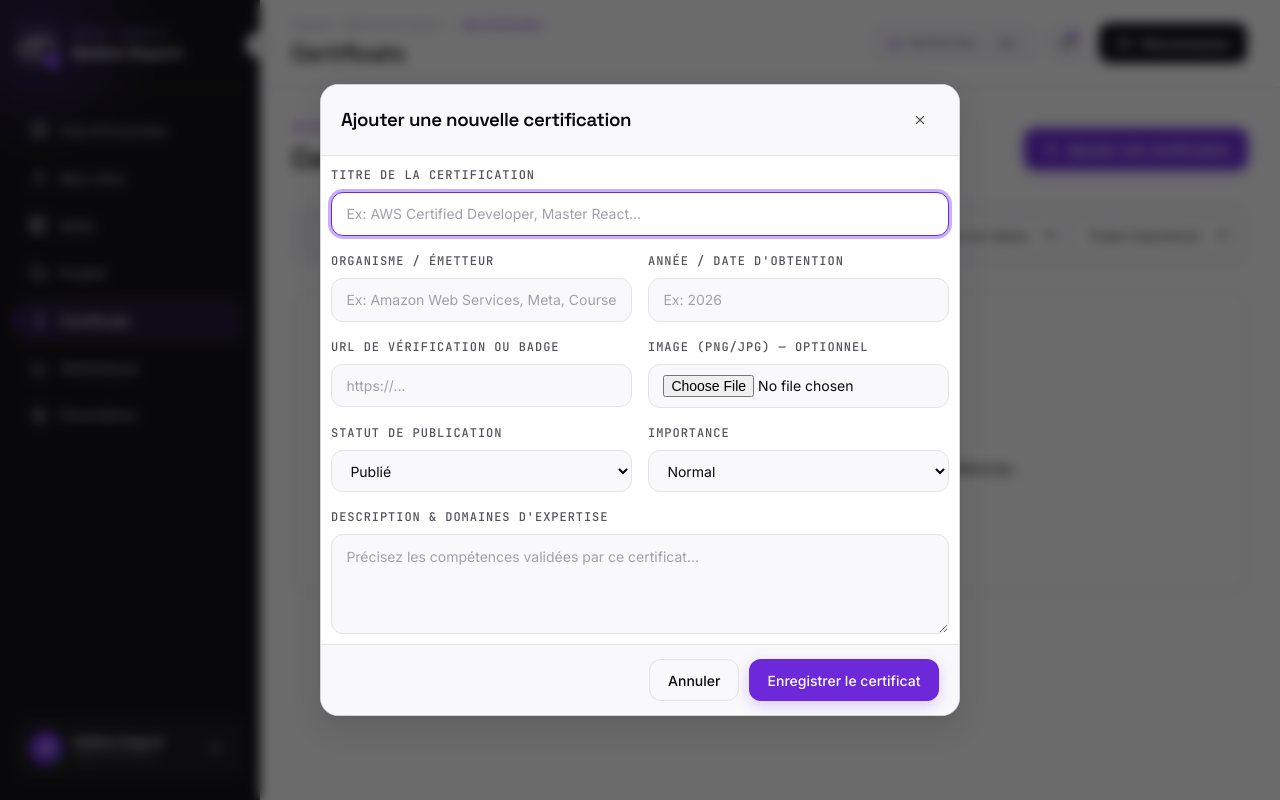
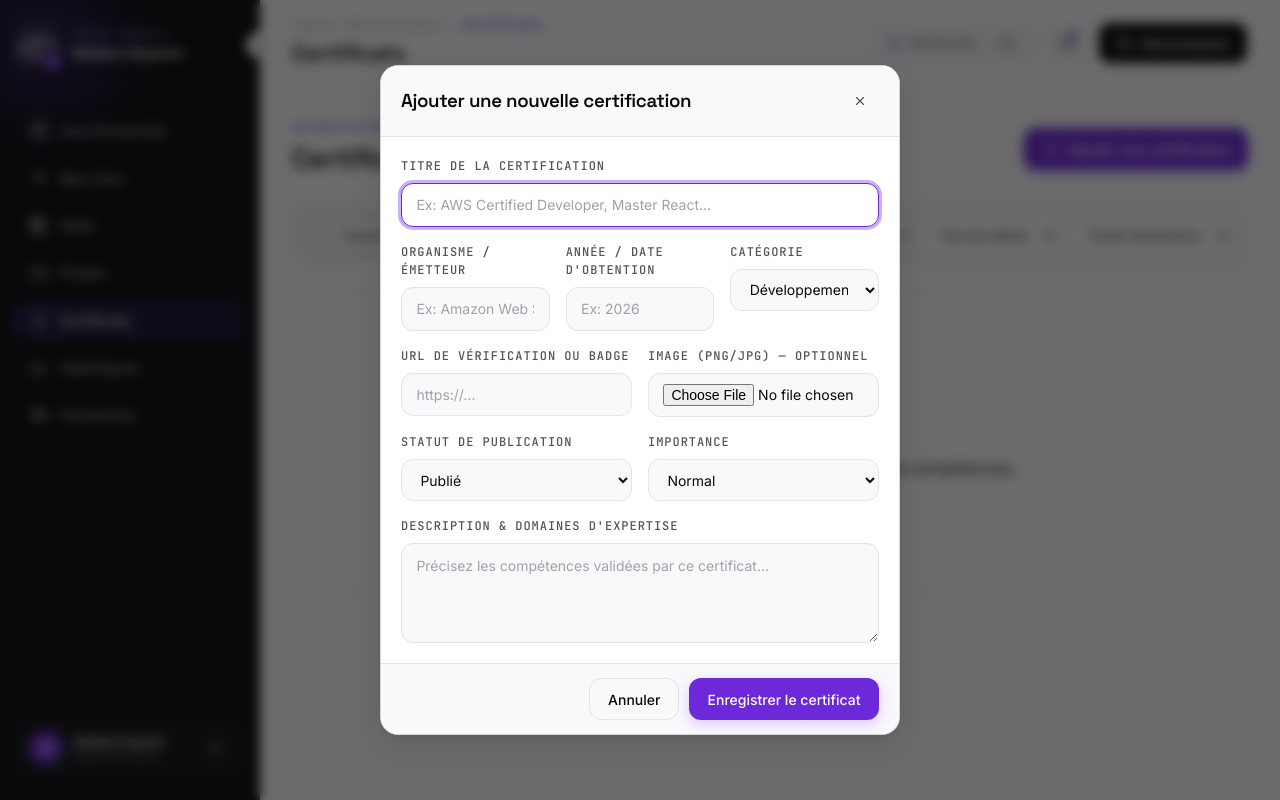
Before and after one commit to gedeon2306/portfolio, a React (Vite) app in the folder admin/: page /dashboard/certificates in a window 1280 px wide. Both pictures are taken after typing "Sample" into the empty fields and a click on the button "Ajouter une certification". Built offline with nearby package versions, Linux system fonts and the light colour scheme.

Commit message:
feat: ajout de la categorie des certifications dans la page

```diff
--- a/admin/src/pages/certificates/Certificates.css
+++ b/admin/src/pages/certificates/Certificates.css
@@ -141,15 +141,14 @@
   color: var(--accent);
 }
 
-.modal-card {
-  max-width: 640px;
-  max-height: 90vh;
-  width: 100%;
-  display: flex;
-  flex-direction: column;
+.field-row-triple {
+  display: grid;
+  grid-template-columns: 1fr 1fr 1fr;
+  gap: var(--space-4);
 }
 
-.modal-card .modal-body {
-  overflow-y: auto;
-  padding: 10px;
+@media (max-width: 640px) {
+  .field-row-triple {
+    grid-template-columns: 1fr;
+  }
 }
--- a/admin/src/pages/certificates/Certificates.tsx
+++ b/admin/src/pages/certificates/Certificates.tsx
@@ -23,9 +23,32 @@ export type CertificateItem = {
   url?: string;
   dateObtention?: string;
   organisme?: string;
+  categorie: string;
   status: boolean; // true = publié, false = brouillon
   important: boolean;
 };
+
+export const CERTIFICATION_CATEGORIES: { value: string; label: string }[] = [
+  { value: 'IA', label: 'Intelligence Artificielle' },
+  { value: 'Web', label: 'Développement Web' },
+  { value: 'Mobile', label: 'Développement Mobile' },
+  { value: 'Data Base', label: 'Base de Données' },
+  { value: 'DevOps', label: 'DevOps' },
+  { value: 'UI/UX', label: 'UI/UX Design' },
+  { value: 'Réseaux', label: 'Réseaux et Télécommunications' },
+  { value: 'Cybersécurité', label: 'Cybersécurité' },
+  { value: 'Langue', label: 'Langue' },
+  { value: 'Gestion de Projet', label: 'Gestion de Projet' },
+  { value: 'Marketing Digital', label: 'Marketing Digital' },
+  { value: 'Linux', label: 'Administration Linux' },
+  { value: 'Data', label: 'Science des Données' },
+  { value: 'Cloud', label: 'Cloud Computing' },
+  { value: 'Langage de Programmation', label: 'Langage de Programmation' },
+  { value: 'Autre', label: 'Autre' },
+];
+
+const categoryLabel = (value: string) =>
+  CERTIFICATION_CATEGORIES.find((c) => c.value === value)?.label || value;
 
 const initialCertificates: CertificateItem[] = [
   {
@@ -35,6 +58,7 @@ const initialCertificates: CertificateItem[] = [
     url: 'https://aws.amazon.com/verification',
     dateObtention: '2025',
     organisme: 'Amazon Web Services',
+    categorie: 'Cloud',
     status: true,
     important: true,
   },
@@ -45,6 +69,7 @@ const initialCertificates: CertificateItem[] = [
     url: 'https://coursera.org/verify/meta-frontend',
     dateObtention: '2024',
     organisme: 'Meta',
+    categorie: 'Web',
     status: true,
     important: false,
   },
@@ -55,6 +80,7 @@ const initialCertificates: CertificateItem[] = [
     url: 'https://djangoproject.com',
     dateObtention: '2024',
     organisme: 'Python Software Foundation',
+    categorie: 'Web',
     status: false,
     important: false,
   },
@@ -64,6 +90,7 @@ export default function Certificates() {
   const toast = useToast();
   const [certificates, setCertificates] = useState<CertificateItem[]>(initialCertificates);
   const [searchQuery, setSearchQuery] = useState('');
+  const [selectedCategory, setSelectedCategory] = useState<string>('all');
   const [selectedStatus, setSelectedStatus] = useState<string>('all');
   const [selectedImportance, setSelectedImportance] = useState<string>('all');
   const [isModalOpen, setIsModalOpen] = useState(false);
@@ -76,6 +103,7 @@ export default function Certificates() {
   const [organisme, setOrganisme] = useState('');
   const [dateObtention, setDateObtention] = useState('');
   const [image, setImage] = useState('');
+  const [formCategorie, setFormCategorie] = useState<string>('Web');
   const [formStatus, setFormStatus] = useState<boolean>(true);
   const [formImportant, setFormImportant] = useState<boolean>(false);
 
@@ -85,6 +113,7 @@ export default function Certificates() {
         cert.titre.toLowerCase().includes(searchQuery.toLowerCase()) ||
         cert.description.toLowerCase().includes(searchQuery.toLowerCase()) ||
         (cert.organisme && cert.organisme.toLowerCase().includes(searchQuery.toLowerCase()));
+      const matchesCategory = selectedCategory === 'all' || cert.categorie === selectedCategory;
       const matchesStatus =
         selectedStatus === 'all' ||
         (selectedStatus === 'published' && cert.status) ||
@@ -93,7 +122,7 @@ export default function Certificates() {
         selectedImportance === 'all' ||
         (selectedImportance === 'important' && cert.important) ||
         (selectedImportance === 'normal' && !cert.important);
-      return matchesSearch && matchesStatus && matchesImportance;
+      return matchesSearch && matchesCategory && matchesStatus && matchesImportance;
     })
     // Tri : certifications importantes d'abord, puis publiées avant brouillons
     .sort((a, b) => {
@@ -110,6 +139,7 @@ export default function Certificates() {
     setOrganisme('');
     setDateObtention('');
     setImage('');
+    setFormCategorie('Web');
     setFormStatus(true);
     setFormImportant(false);
     setIsModalOpen(true);
@@ -123,6 +153,7 @@ export default function Certificates() {
     setOrganisme(cert.organisme || '');
     setDateObtention(cert.dateObtention || '');
     setImage(cert.image || '');
+    setFormCategorie(cert.categorie);
     setFormStatus(cert.status);
     setFormImportant(cert.important);
     setIsModalOpen(true);
@@ -138,7 +169,7 @@ export default function Certificates() {
       setCertificates((prev) =>
         prev.map((c) =>
           c.id === editingCert.id
-            ? { ...c, titre: titre.trim(), description: description.trim(), url: url.trim(), organisme: organisme.trim(), dateObtention: dateObtention.trim(), image, status: formStatus, important: formImportant }
+            ? { ...c, titre: titre.trim(), description: description.trim(), url: url.trim(), organisme: organisme.trim(), dateObtention: dateObtention.trim(), image, categorie: formCategorie, status: formStatus, important: formImportant }
             : c
         )
       );
@@ -152,6 +183,7 @@ export default function Certificates() {
         organisme: organisme.trim() || 'Organisme de certification',
         dateObtention: dateObtention.trim() || new Date().getFullYear().toString(),
         image,
+        categorie: formCategorie,
         status: formStatus,
         important: formImportant,
       };
@@ -213,6 +245,18 @@ export default function Certificates() {
             onChange={(e) => setSearchQuery(e.target.value)}
           />
         </div>
+
+        {/* Filtre par Catégorie */}
+        <select
+          value={selectedCategory}
+          onChange={(e) => setSelectedCategory(e.target.value)}
+          className="field-select"
+        >
+          <option value="all">Toutes les catégories</option>
+          {CERTIFICATION_CATEGORIES.map((cat) => (
+            <option key={cat.value} value={cat.value}>{cat.label}</option>
+          ))}
+        </select>
 
         {/* Filtre par Statut */}
         <select
@@ -280,6 +324,7 @@ export default function Certificates() {
               </div>
 
               <div className="cert-meta-row">
+                <span className="badge badge-accent">{categoryLabel(cert.categorie)}</span>
                 <span className="badge badge-neutral">
                   {cert.status ? '● Publié' : '○ Brouillon'}
                 </span>
@@ -359,7 +404,7 @@ export default function Certificates() {
                 />
               </div>
 
-              <div className="field-row-dual">
+              <div className="field-row-triple">
                 <div className="field">
                   <label htmlFor="corganisme">Organisme / Émetteur</label>
                   <input
@@ -380,6 +425,20 @@ export default function Certificates() {
                     value={dateObtention}
                     onChange={(e) => setDateObtention(e.target.value)}
                   />
+                </div>
+
+                <div className="field">
+                  <label htmlFor="ccategorie">Catégorie</label>
+                  <select
+                    id="ccategorie"
+                    value={formCategorie}
+                    onChange={(e) => setFormCategorie(e.target.value)}
+                    className="field-select"
+                  >
+                    {CERTIFICATION_CATEGORIES.map((cat) => (
+                      <option key={cat.value} value={cat.value}>{cat.label}</option>
+                    ))}
+                  </select>
                 </div>
               </div>
 
```
